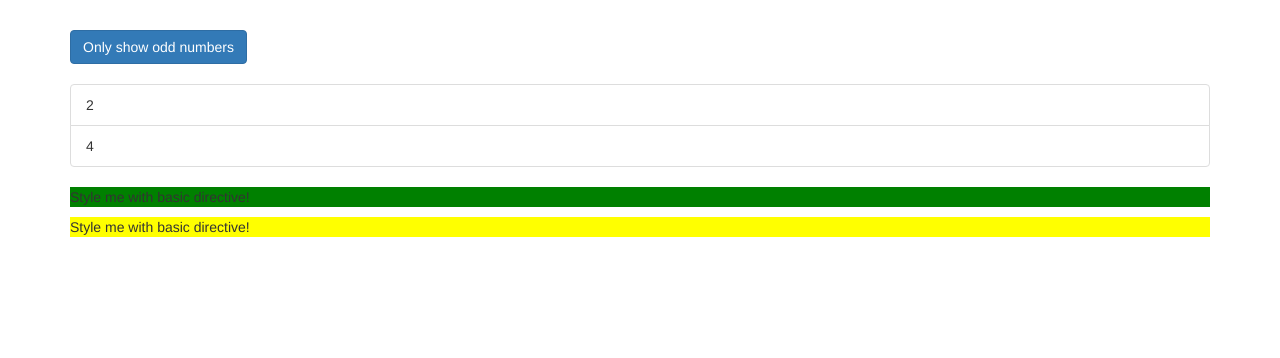
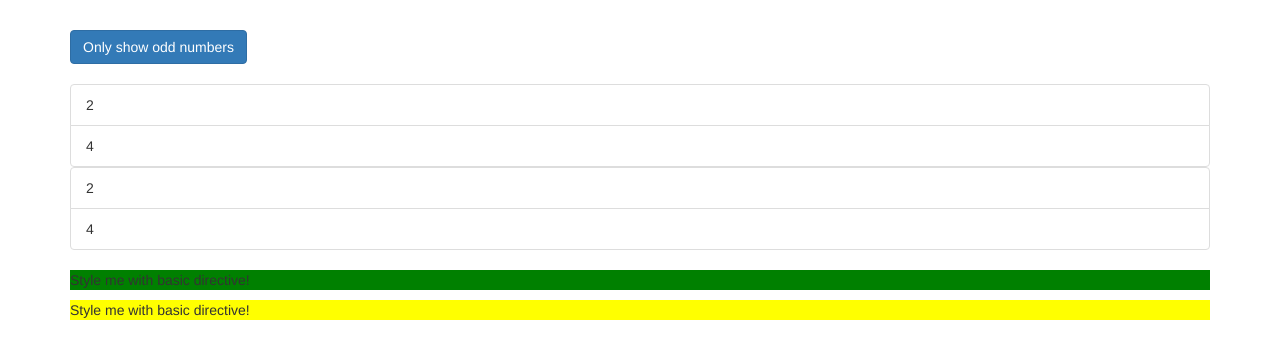
Before and after one commit to Kovalski-rgb/estudosAngular, an Angular app: page / in a window 1280 px wide. Shown: the top 358 px of the page. Built offline with nearby package versions, Linux system fonts and the light colour scheme.

Commit message:
breakdown de diretivas estruturadas

```diff
--- a/src/app/app.component.html
+++ b/src/app/app.component.html
@@ -24,6 +24,17 @@
             {{even}}
           </li>
         </div>
+        <ng-template [ngIf]="!onlyOdd">
+          <div>
+            <li
+              class="list-group-item"
+              [ngClass]="{odd : onlyOdd}"
+              [ngStyle]="{backgroundColor: onlyOdd ? 'yellow' : 'transparent' }"
+              *ngFor="let even of evenNumbers">
+              {{even}}
+            </li>
+          </div>
+        </ng-template>
       </ul>
       <p appBasicHighlight>Style me with basic directive!</p>
       <!-- da pra passar uma string sem os '' dentro dos ""  removendo os [] da propriedade -->
```
